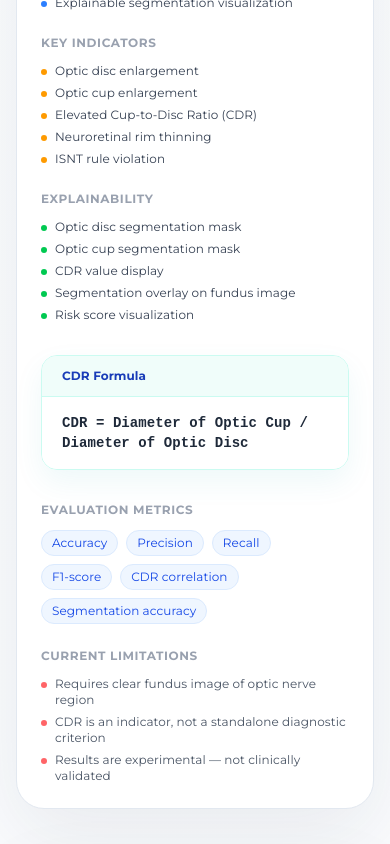
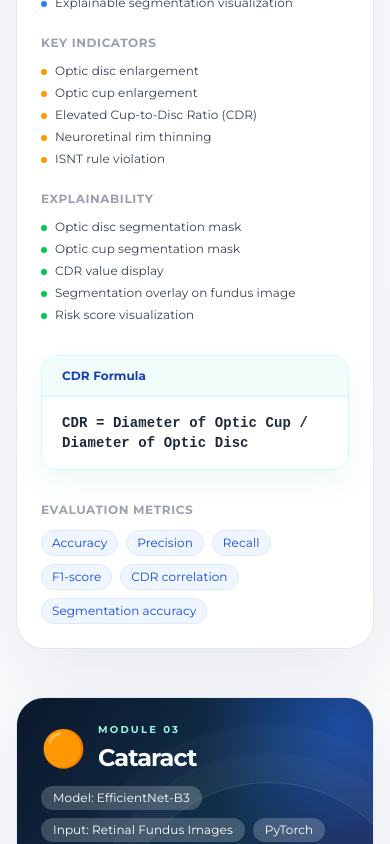
Before and after one commit to Senura-ux/research-portfolio, a Next.js app in the folder ai-eyedx/: page /research-modules in a window 390 px wide. Shown: the part 6271-7115 px from the top of the page. Built offline with nearby package versions, Linux system fonts and the light colour scheme.

Commit message:
feat: remove limitations from research modules and update evaluation metrics section

```diff
--- a/ai-eyedx/src/app/research-modules/page.tsx
+++ b/ai-eyedx/src/app/research-modules/page.tsx
@@ -32,11 +32,6 @@ const modules = [
       "Risk indication where available",
     ],
     metrics: ["Accuracy", "Precision", "Recall", "F1-score", "Confusion Matrix"],
-    limitations: [
-      "Performance depends on fundus image quality",
-      "Requires adequate image resolution",
-      "Results are experimental — not clinically validated",
-    ],
   },
   {
     id: "glaucoma",
@@ -73,11 +68,6 @@ const modules = [
       "Risk score visualization",
     ],
     metrics: ["Accuracy", "Precision", "Recall", "F1-score", "CDR correlation", "Segmentation accuracy"],
-    limitations: [
-      "Requires clear fundus image of optic nerve region",
-      "CDR is an indicator, not a standalone diagnostic criterion",
-      "Results are experimental — not clinically validated",
-    ],
     formula: { label: "CDR Formula", eq: "CDR = Diameter of Optic Cup / Diameter of Optic Disc" },
   },
   {
@@ -112,11 +102,6 @@ const modules = [
       "Severity prediction with confidence",
     ],
     metrics: ["Accuracy", "Precision", "Recall", "F1-score", "VDS correlation"],
-    limitations: [
-      "VDS coefficients are experimentally derived",
-      "Requires fundus images — not slit-lamp images",
-      "Results are experimental — not clinically validated",
-    ],
     formula: {
       label: "Visibility Degradation Score (VDS)",
       eq: "VDS = 0.4426 × Entropy + 0.2955 × Contrast + 0.2287 × Vessel Visibility + 0.0332 × Sharpness",
@@ -161,11 +146,6 @@ const modules = [
       "Risk classification with confidence",
     ],
     metrics: ["Accuracy", "Precision", "Recall", "F1-score", "ROC-AUC", "Confusion Matrix"],
-    limitations: [
-      "Designed for OCT images — not fundus images",
-      "Performance depends on OCT scan quality",
-      "Results are experimental — not clinically validated",
-    ],
   },
 ];
 
@@ -548,8 +528,8 @@ export default function ResearchModulesPage() {
                     </div>
                   )}
 
-                  {/* Metrics + Limitations */}
-                  <div className={`grid grid-cols-1 ${mod.id !== "dr" ? "md:grid-cols-2" : ""} gap-6`}>
+                  {/* Evaluation Metrics */}
+                  <div>
                     <div>
                       <h3 className="text-xs font-bold text-gray-400 uppercase tracking-wider mb-3">Evaluation Metrics</h3>
                       <div className="flex flex-wrap gap-2">
@@ -558,19 +538,6 @@ export default function ResearchModulesPage() {
                         ))}
                       </div>
                     </div>
-                    {mod.id !== "dr" && (
-                    <div>
-                      <h3 className="text-xs font-bold text-gray-400 uppercase tracking-wider mb-3">Current Limitations</h3>
-                      <ul className="space-y-1.5">
-                        {mod.limitations.map((l) => (
-                          <li key={l} className="flex items-start gap-2 text-xs text-gray-600">
-                            <span className="w-1.5 h-1.5 rounded-full bg-red-400 mt-1.5 flex-shrink-0" />
-                            {l}
-                          </li>
-                        ))}
-                      </ul>
-                    </div>
-                    )}
                   </div>
                 </div>
               </div>
```
